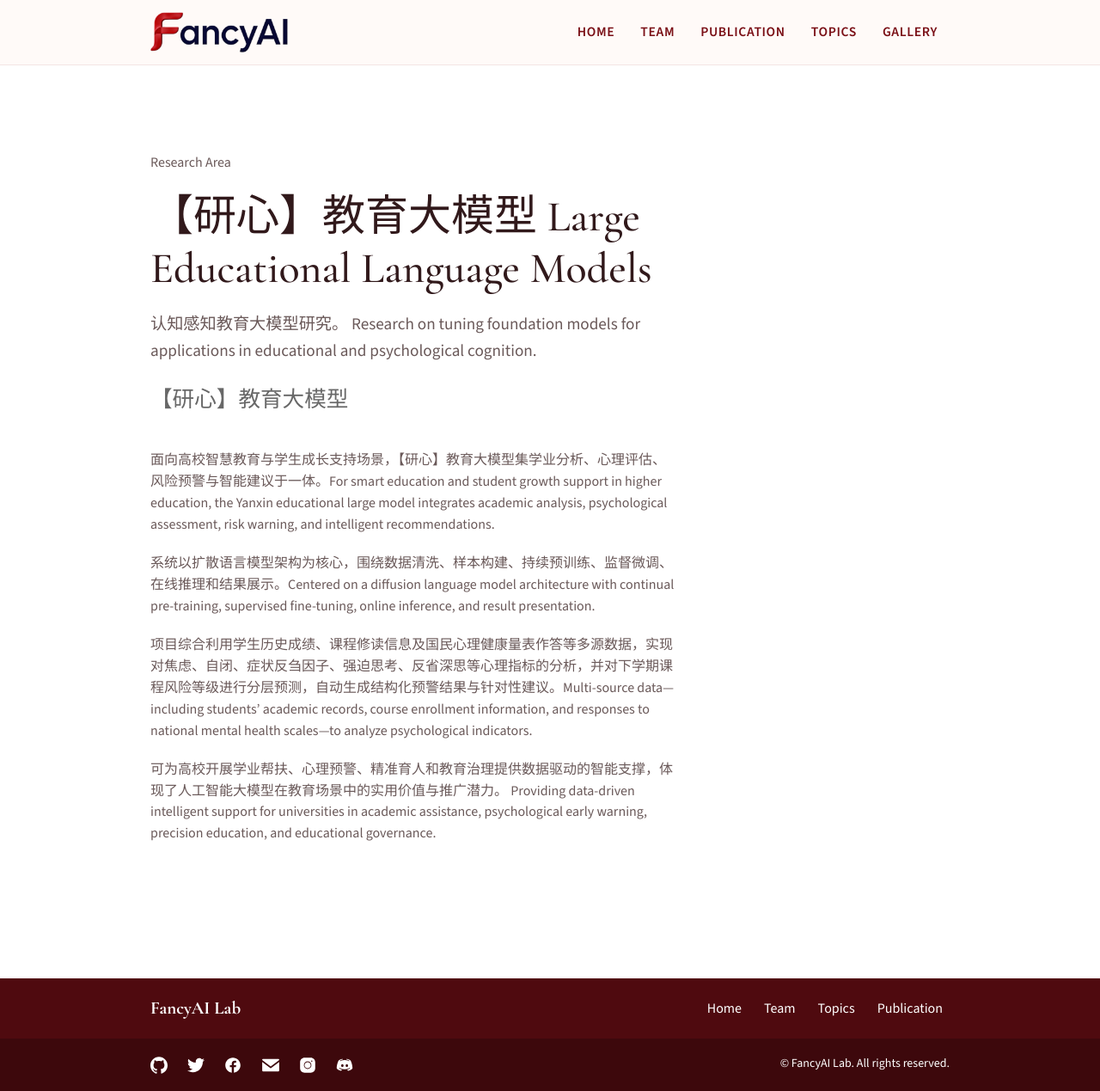
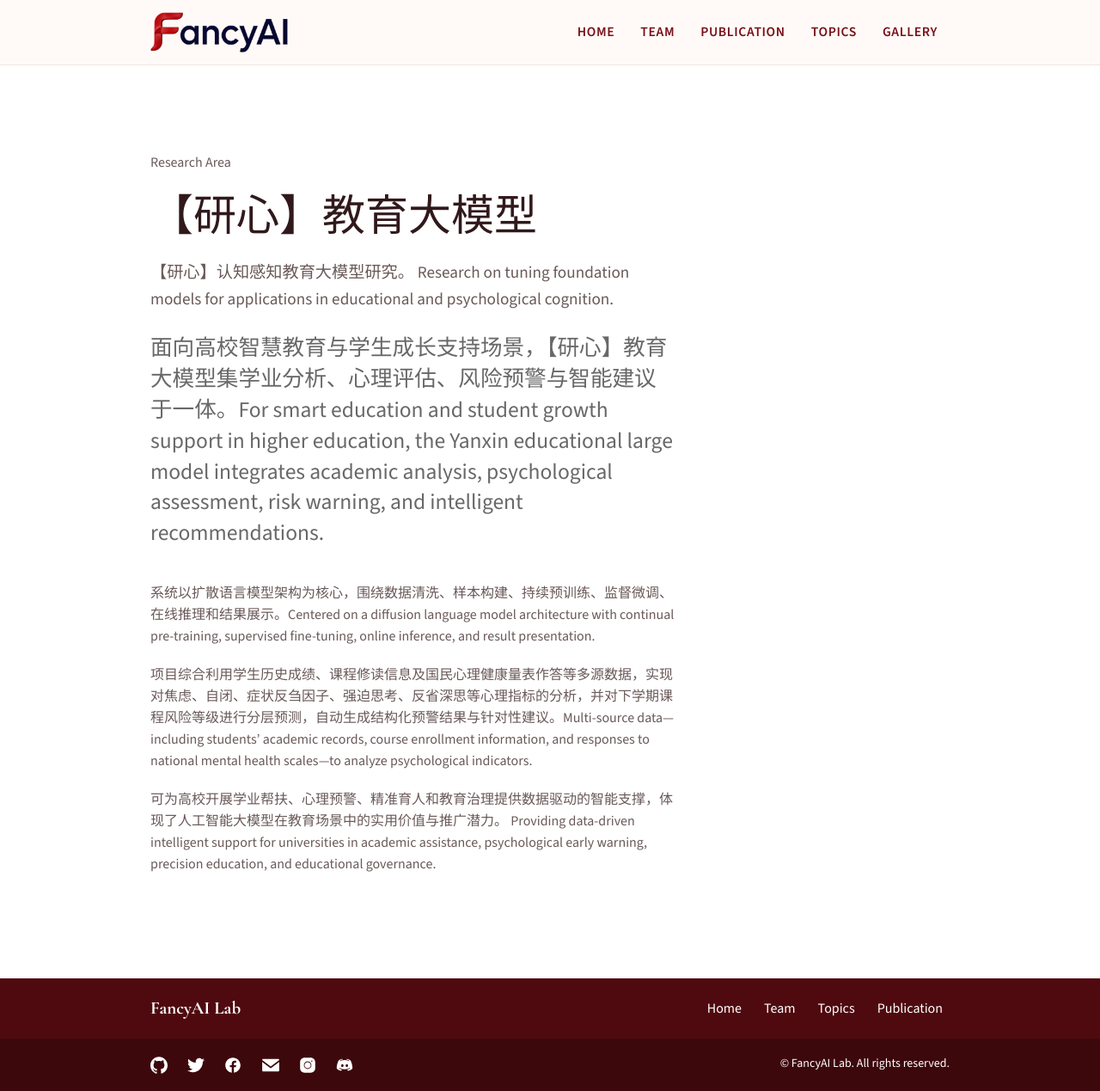
Before and after one commit to fanchenyou/fanchenyou.github.io, a Jekyll site: the page built from _topics/llm.md, in a window 1280 px wide and 1269 px high. Shown: the whole window at 86% size. Built offline with Jekyll 4.4.1, drawn with Linux system fonts in a browser that asks for light colours.

Commit message:
add edu llm description

```diff
--- a/_topics/llm.md
+++ b/_topics/llm.md
@@ -1,12 +1,11 @@
 ---
-title: "【研心】教育大模型 Large Educational Language Models"
+title: "【研心】教育大模型"
 short_name: "edu_llm"
 slug: "edu_llm"
-summary: "认知感知教育大模型研究。 Research on tuning foundation models for applications in educational and psychological cognition."
+summary: "【研心】认知感知教育大模型研究。 Research on tuning foundation models for applications in educational and psychological cognition."
 weight: 4
 ---
 
-【研心】教育大模型
 
 面向高校智慧教育与学生成长支持场景，【研心】教育大模型集学业分析、心理评估、风险预警与智能建议于一体。For smart education and student growth support in higher education, the Yanxin educational large model integrates academic analysis, psychological assessment, risk warning, and intelligent recommendations.
 
```
